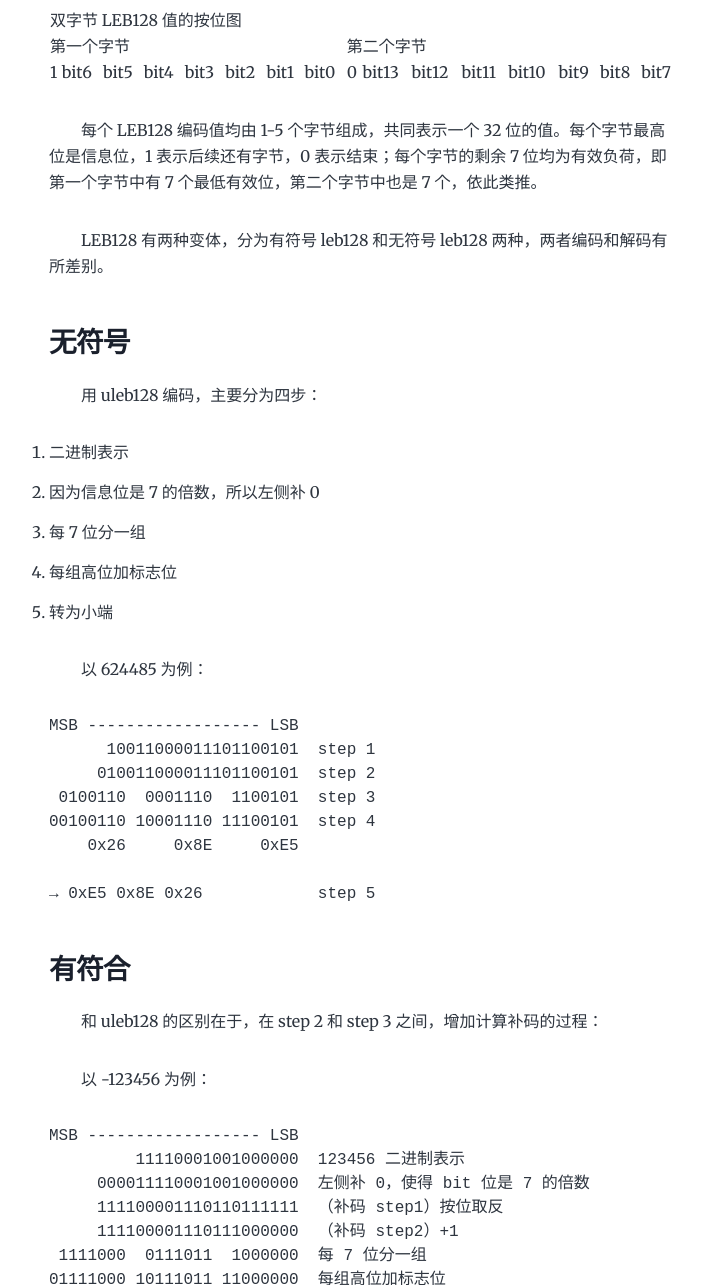
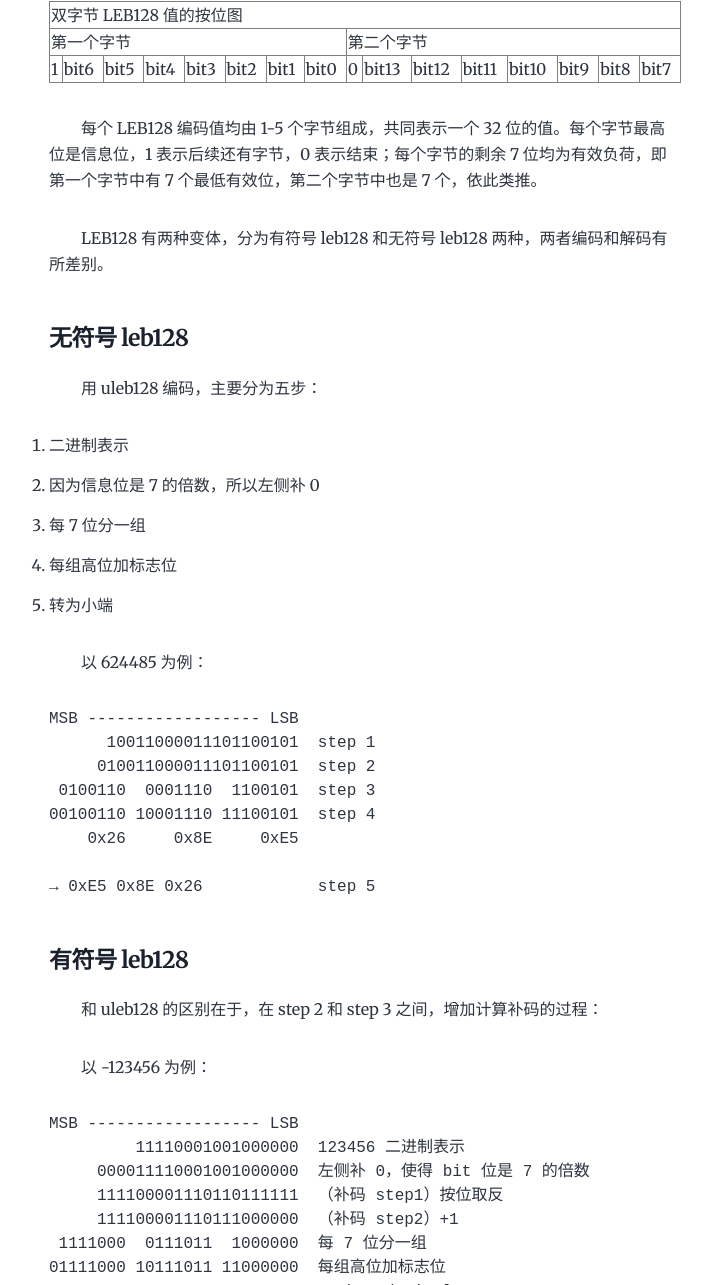
Before and after one commit to xianchenxc/xianchenxc.github.io, a Gatsby site: page /quickjs/leb128/ in a window 1280 px wide. Shown: the part 419-1704 px from the top of the page, without its empty margins (275-987 px from the left). Built offline with nearby package versions, Linux system fonts and the light colour scheme; Gatsby itself is replaced by a stand-in of ours; some packages are replaced by stand-ins of ours; code samples lack their colours.

Commit message:
feat(css): adjust font size of heading

````diff
--- a/content/blog/quickjs/leb128.md
+++ b/content/blog/quickjs/leb128.md
@@ -8,7 +8,7 @@ LEB 128（Little Endian Base 128）是一种变长的整数压缩编码形式。
 
 ## 编码
 
-<table>
+<table border="1">
   <tr >
     <td colspan="16">双字节 LEB128 值的按位图</td>
   </tr>
@@ -40,9 +40,9 @@ LEB 128（Little Endian Base 128）是一种变长的整数压缩编码形式。
 
 LEB128 有两种变体，分为有符号 leb128 和无符号 leb128 两种，两者编码和解码有所差别。
 
-### 无符号
+### 无符号 leb128
 
-用 uleb128 编码，主要分为四步：
+用 uleb128 编码，主要分为五步：
 
 1. 二进制表示
 2. 因为信息位是 7 的倍数，所以左侧补 0
@@ -63,7 +63,7 @@ MSB ------------------ LSB
 → 0xE5 0x8E 0x26            step 5
 ```
 
-### 有符合
+### 有符号 leb128
 
 和 uleb128 的区别在于，在 step 2 和 step 3 之间，增加计算补码的过程：
 
--- a/src/style.css
+++ b/src/style.css
@@ -33,7 +33,7 @@
   --fontFamily-serif: "Merriweather", "Georgia", Cambria, "Times New Roman",
     Times, serif;
   --font-body: var(--fontFamily-serif);
-  --font-heading: var(--fontFamily-sans);
+  --font-heading: var(--fontFamily-serif);
   --fontWeight-normal: 400;
   --fontWeight-medium: 500;
   --fontWeight-semibold: 600;
@@ -124,19 +124,19 @@ h1 {
 }
 
 h2 {
-  font-size: var(--fontSize-5);
+  font-size: var(--fontSize-4);
 }
 
 h3 {
-  font-size: var(--fontSize-4);
+  font-size: var(--fontSize-3);
 }
 
 h4 {
-  font-size: var(--fontSize-3);
+  font-size: var(--fontSize-2);
 }
 
 h5 {
-  font-size: var(--fontSize-2);
+  font-size: var(--fontSize-1);
 }
 
 h6 {
````
